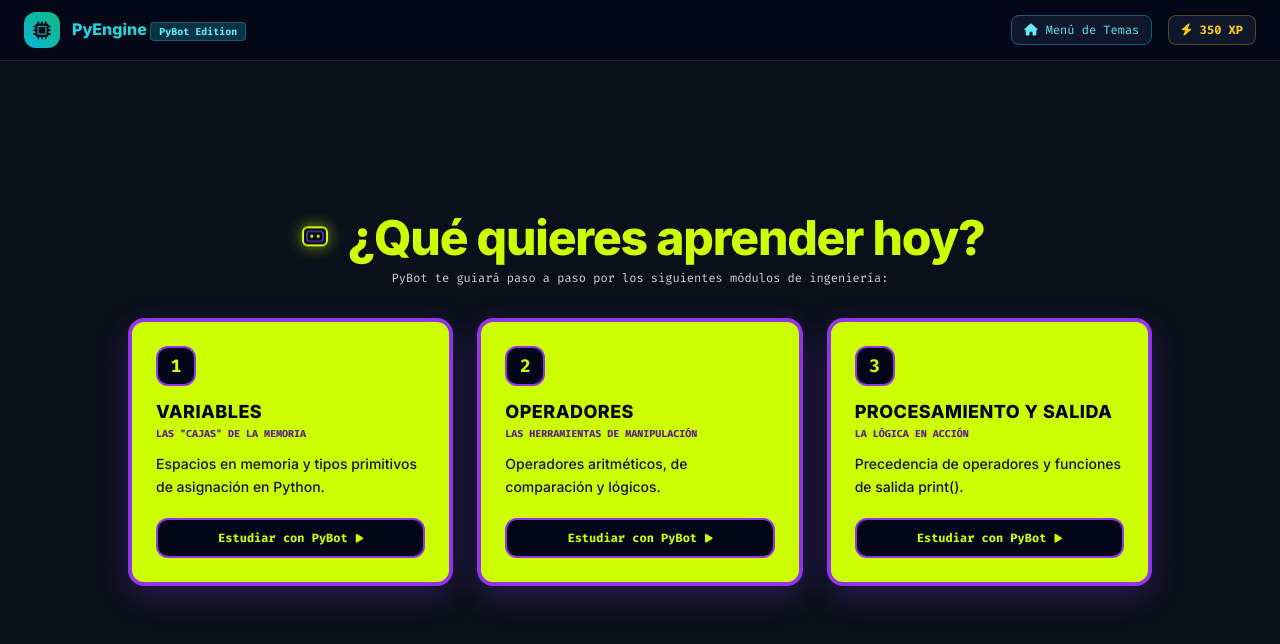
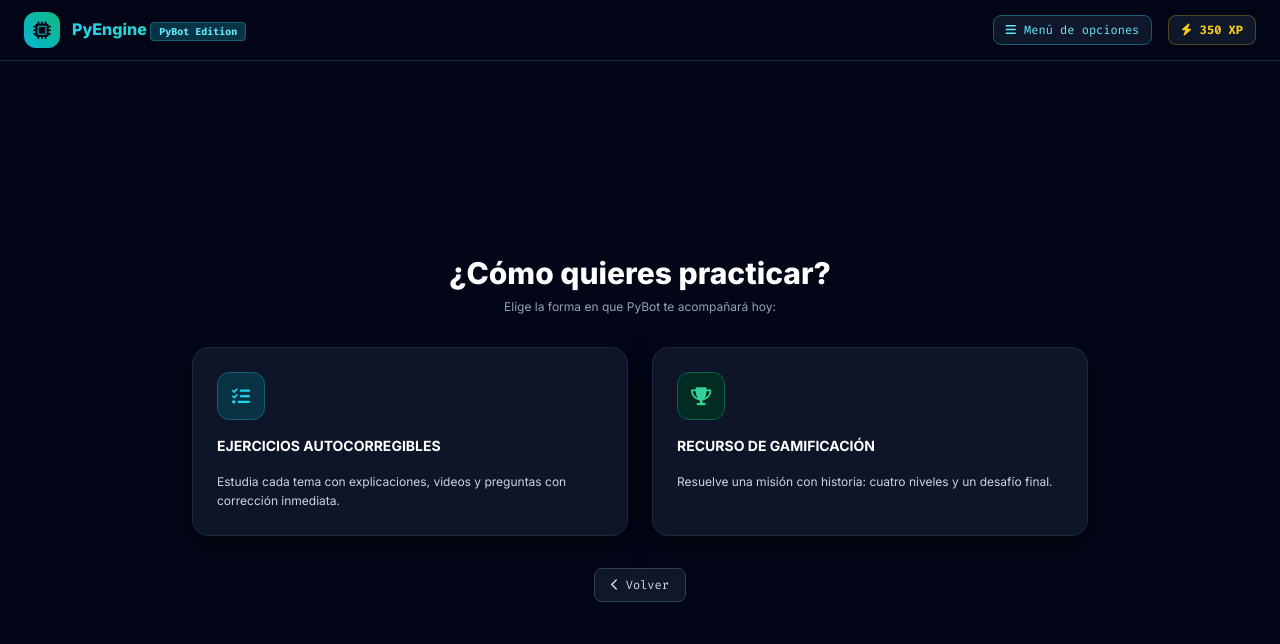
Before and after one commit to ginaldy7896/FUNDAMENTOS-EN-PROGRAMACION, a plain HTML site: page index.html in a window 1280 px wide. Both pictures are taken after a click on the button "Comenzar Experiencia con PyBot". Drawn offline with nearby package versions, Linux system fonts and the light colour scheme.

Commit message:
Update index.html

```diff
--- a/index.html
+++ b/index.html
@@ -56,7 +56,7 @@
 
     <!-- HEADER GLOBAL -->
     <header class="fixed top-0 left-0 w-full z-40 bg-slate-950/80 backdrop-blur-md border-b border-slate-800 px-6 py-3 flex justify-between items-center">
-        <div class="flex items-center space-x-3 cursor-pointer" onclick="goToMenu()">
+      <div class="flex items-center space-x-3 cursor-pointer" onclick="showScreen('screen-welcome')">
             <div class="bg-gradient-to-tr from-cyan-500 to-emerald-500 p-2 rounded-xl text-black font-extrabold text-lg flex items-center justify-center w-9 h-9">
                 <i class="fa-solid fa-microchip text-slate-950"></i>
             </div>
@@ -66,9 +66,9 @@
         </div>
 
         <div class="flex items-center space-x-4">
-            <button onclick="goToMenu()" class="text-xs bg-slate-900 hover:bg-slate-800 text-cyan-300 px-3 py-1.5 rounded-lg border border-cyan-800 font-mono transition-all flex items-center gap-2">
-                <i class="fa-solid fa-house"></i> Menú de Temas
-            </button>
+            <button onclick="showScreen('screen-modo')" class="text-xs bg-slate-900 hover:bg-slate-800 text-cyan-300 px-3 py-1.5 rounded-lg border border-cyan-800 font-mono transition-all flex items-center gap-2">
+    <i class="fa-solid fa-bars"></i> Menú de opciones
+</button>
             <div class="flex items-center space-x-2 bg-slate-900 px-3 py-1.5 rounded-lg border border-yellow-500/30">
                 <i class="fa-solid fa-bolt text-yellow-400 text-xs"></i>
                 <span id="user-xp" class="font-bold text-yellow-400 code-font text-xs">350 XP</span>
@@ -104,8 +104,42 @@
                 <p>Imagina que quieres resolver un problema cotidiano mediante software. Para lograrlo, debemos traducir esa lógica paso a paso utilizando variables, operadores, procesamiento y salida.</p>
             </div>
 
-            <button onclick="goToMenu()" class="w-full py-4 bg-[#CCFF00] hover:bg-[#b3e600] text-slate-950 font-extrabold rounded-xl text-sm transition-all shadow-lg hover:scale-[1.01] flex items-center justify-center gap-2 font-mono">
+          <button onclick="showScreen('screen-modo')" class="w-full py-4 bg-[#CCFF00] hover:bg-[#b3e600] text-slate-950 font-extrabold rounded-xl text-sm transition-all shadow-lg hover:scale-[1.01] flex items-center justify-center gap-2 font-mono">
                 <i class="fa-solid fa-rocket"></i> Comenzar Experiencia con PyBot
+            </button>
+        </div>
+    </div>
+
+            <!-- ================= PANTALLA 1.5: ELEGIR MODO ================= -->
+    <div id="screen-modo" class="screen-step items-center justify-center bg-slate-950 p-6 pt-20">
+        <div class="max-w-4xl w-full space-y-8 text-center">
+            <div>
+                <h2 class="text-3xl font-extrabold text-white">¿Cómo quieres practicar?</h2>
+                <p class="text-slate-400 text-xs mt-2">Elige la forma en que PyBot te acompañará hoy:</p>
+            </div>
+
+            <div class="grid grid-cols-1 md:grid-cols-2 gap-6">
+                <!-- Opción: ejercicios autocorregibles -->
+                <div onclick="showScreen('screen-menu')" class="cyber-card p-6 rounded-2xl hover:border-cyan-400 cursor-pointer transition-all hover:scale-105 space-y-4 text-left group border border-slate-800">
+                    <div class="w-12 h-12 rounded-xl bg-cyan-950 text-cyan-400 flex items-center justify-center text-lg border border-cyan-800 group-hover:bg-cyan-500 group-hover:text-black transition-all">
+                        <i class="fa-solid fa-list-check"></i>
+                    </div>
+                    <h3 class="text-sm font-bold text-white group-hover:text-cyan-300">EJERCICIOS AUTOCORREGIBLES</h3>
+                    <p class="text-xs text-slate-300 leading-relaxed">Estudia cada tema con explicaciones, videos y preguntas con corrección inmediata.</p>
+                </div>
+
+                <!-- Opción: gamificación -->
+                <div onclick="window.location.href='recursos/mision-python.html'" class="cyber-card p-6 rounded-2xl hover:border-emerald-400 cursor-pointer transition-all hover:scale-105 space-y-4 text-left group border border-slate-800">
+                    <div class="w-12 h-12 rounded-xl bg-emerald-950 text-emerald-400 flex items-center justify-center text-lg border border-emerald-800 group-hover:bg-emerald-500 group-hover:text-black transition-all">
+                        <i class="fa-solid fa-trophy"></i>
+                    </div>
+                    <h3 class="text-sm font-bold text-white group-hover:text-emerald-300">RECURSO DE GAMIFICACIÓN</h3>
+                    <p class="text-xs text-slate-300 leading-relaxed">Resuelve una misión con historia: cuatro niveles y un desafío final.</p>
+                </div>
+            </div>
+
+            <button onclick="showScreen('screen-welcome')" class="px-4 py-2 bg-slate-900 hover:bg-slate-800 text-slate-300 text-xs font-mono rounded-lg border border-slate-700 transition-all">
+                <i class="fa-solid fa-chevron-left"></i> Volver
             </button>
         </div>
     </div>
```
